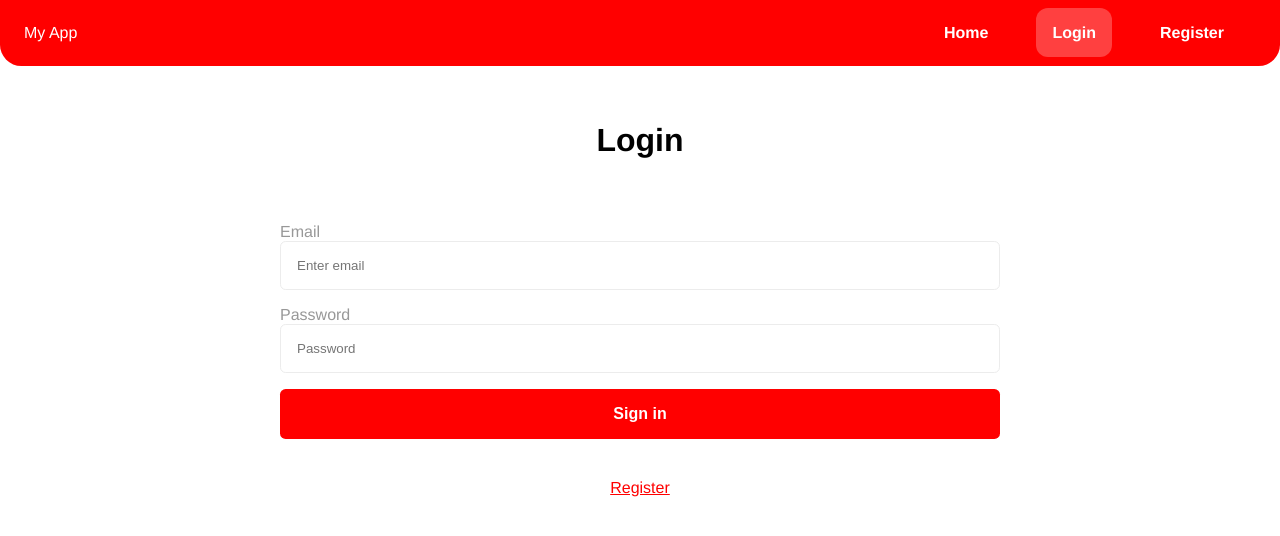
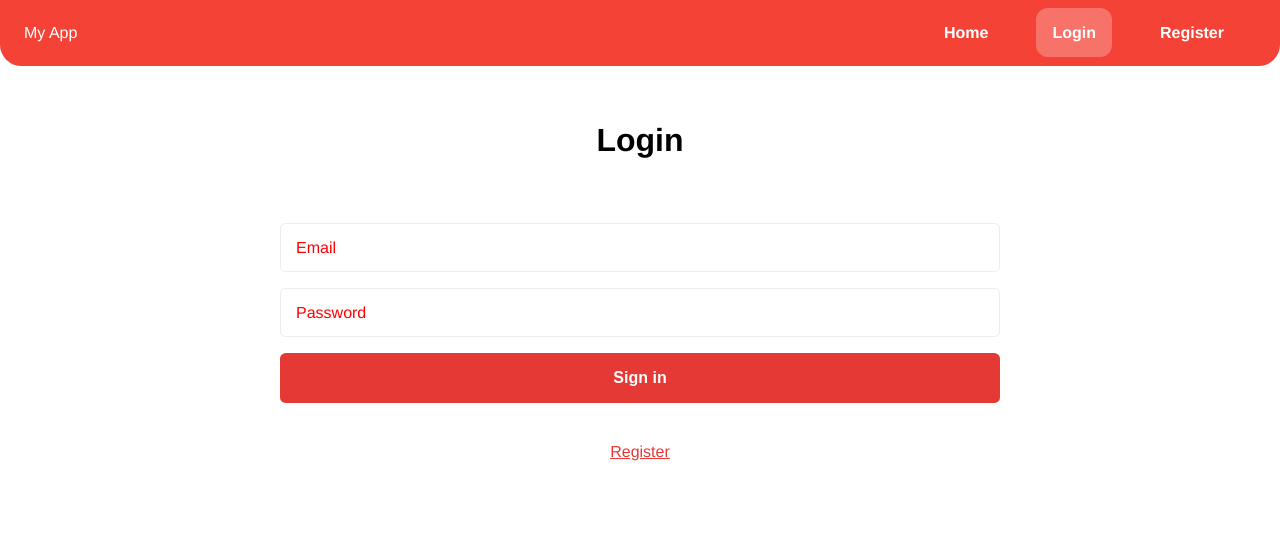
Before and after one commit to kikindb/react-login, a React (Create React App) app: page /login in a window 1280 px wide. Shown: the top 536 px of the page. Built offline with nearby package versions, Linux system fonts and the light colour scheme.

Commit message:
starting to add Formik

```diff
--- a/package.json
+++ b/package.json
@@ -7,6 +7,7 @@
     "@testing-library/react": "^9.5.0",
     "@testing-library/user-event": "^7.2.1",
     "axios": "^0.20.0",
+    "formik": "^2.1.5",
     "node-sass": "^4.14.1",
     "react": "^16.13.1",
     "react-dom": "^16.13.1",
--- a/src/App.scss
+++ b/src/App.scss
@@ -1,3 +1,5 @@
+@import './styles/colors';
+
 *, *::after, *::before {
   margin: 0;
   padding: 0;
@@ -9,6 +11,7 @@ html {
 }
 
 body {
+  background-color: $background-color;
   font-family: Helvetica, Arial, sans-serif;
 }
 
@@ -22,6 +25,11 @@ input, select {
   border: 1px solid #ececec;
   border-radius: 0.35rem;
   padding: 1rem;
+  outline: none;
+  transition: all 150ms ease;
+}
+input:focus, select:focus {
+  border: 1.5px solid $accent-color;
 }
 
 label {
@@ -31,7 +39,7 @@ label {
 
 button[type="submit"] {
   color: white;
-  background-color: red;
+  background-color: $secondary-color;
   width: 100%;
   padding: 1rem;
   border: none;
@@ -49,7 +57,7 @@ button[type="submit"]:focus {
 }
 
 a:link, a:visited {
-  color: red;
+  color: $secondary-color;
   text-decoration: underline;
   cursor: pointer;
 }
--- a/src/components/layout/Header/Header.scss
+++ b/src/components/layout/Header/Header.scss
@@ -1,6 +1,7 @@
+@import './../../../styles/colors';
 .Header {
   color: white;
-  background-color: red;
+  background-color: $primary-color;
   margin-bottom: 2rem;
   padding: 1.5rem;
   border-radius: 0px 0px 1.33rem 1.33rem;
--- a/src/components/pages/Login/Login.js
+++ b/src/components/pages/Login/Login.js
@@ -5,10 +5,19 @@ import { API_BASE_URL } from './../../../constants/constants';
 import { useHistory, Link } from 'react-router-dom';
 import axios from 'axios';
 import userContext from '../../../context/userContext';
+import { useFormik } from 'formik';
 
 
 const Login = (props) => {
-
+  const formik = useFormik({
+    initialValues: {
+      email: '',
+      password: ''
+    },
+    onSubmit: values => {
+      console.log(values);
+    }
+  });
   const { userData, setUserData } = useContext(userContext);
 
   const [state, setState] = useState({
@@ -33,7 +42,6 @@ const Login = (props) => {
 
   const sendDetailsToServer = () => {
     if (state.email.length && state.password.length) {
-      //props.showError(null);
       const payload = {
         "email": state.email,
         "password": state.password,
@@ -67,24 +75,26 @@ const Login = (props) => {
       <div className="Login">
         <h1>Login</h1>
         <form onSubmit={login}>
-          <label htmlFor='email'>
-            Email
-          <input type='email'
+          <div className="form-group">
+            <input type='email'
               id='email'
               name='email'
-              placeholder="Enter email"
+              autoComplete="false"
               value={state.email}
+              placeholder=" "
               onChange={handleChange} />
-          </label>
-          <label htmlFor='password'>
-            Password
-          <input type='password'
+            <label htmlFor='email'>Email</label>
+          </div>
+          <div className="form-group">
+            <input type='password'
               id='password'
               name='password'
-              placeholder="Password"
+              autoComplete="false"
               value={state.password}
+              placeholder=" "
               onChange={handleChange} />
-          </label>
+            <label htmlFor='password'>Password</label>
+          </div>
           <button type="submit">Sign in</button>
         </form>
         <Link to={ROUTES.SIGN_UP}>Register</Link>
--- a/src/components/pages/Login/Login.scss
+++ b/src/components/pages/Login/Login.scss
@@ -6,9 +6,23 @@
   form {
     margin-bottom: 2rem;
     label {
+      position: absolute;
+      top: 1rem;
+      left: 1rem;
+      color: red;
       text-align: left;
       display: block;
-      margin: 1rem auto;
+      background-color: white;
+      transition: all 250ms ease;
+    }
+    input:focus + label,
+    input:hover + label,
+    input:not(:placeholder-shown) + label {
+      transform: translateY(-1.5rem);
     }
   }
+  .form-group {
+    position: relative;
+    margin-bottom: 1rem;
+  }
 }
--- /dev/null
+++ b/src/styles/_colors.scss
@@ -0,0 +1,7 @@
+$primary-color: #F44336;
+$secondary-color: #E53935;
+$accent-color: #673AB7;
+$success-color: #9CCC65;
+$warning-color: #FDD835;
+$danger-color: #F44336;
+$background-color: #FFFFFF;
```
Also changed, not shown: 1 other file (tests, documents, lock files or other folders).
